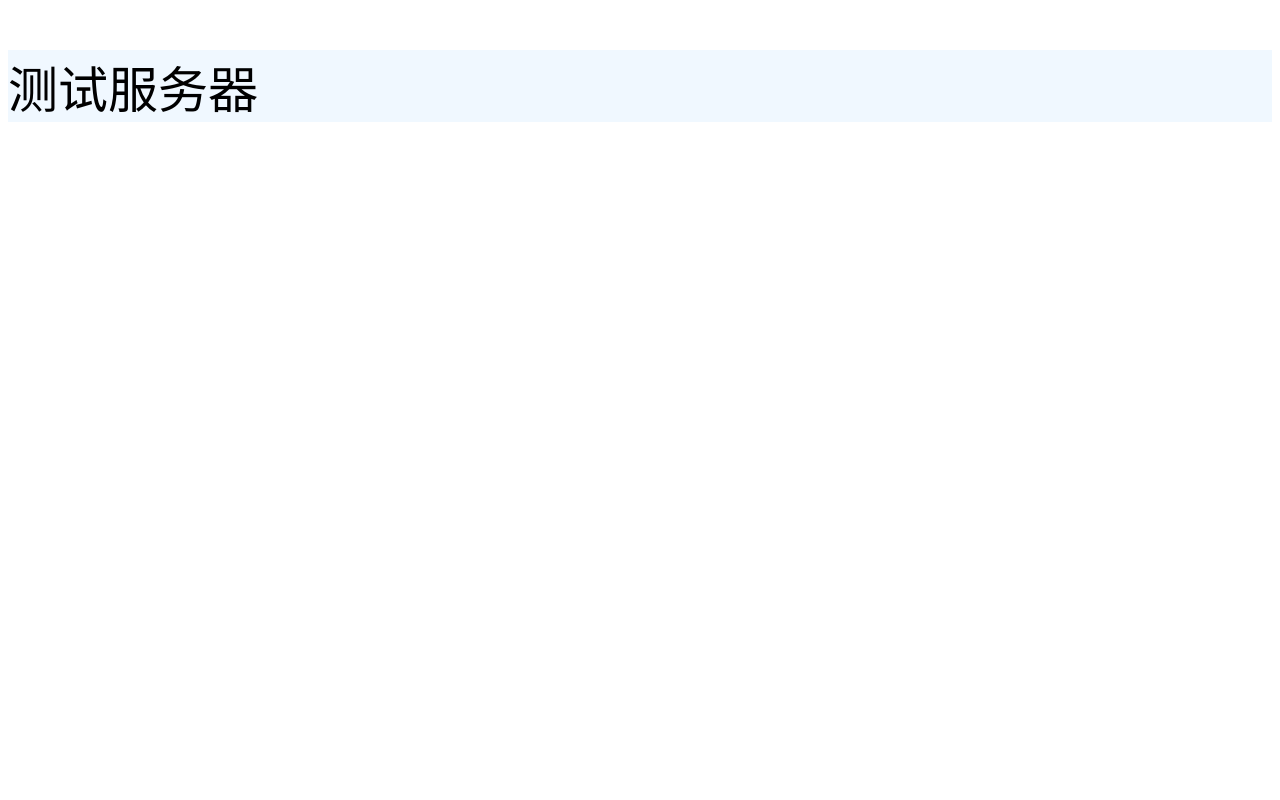
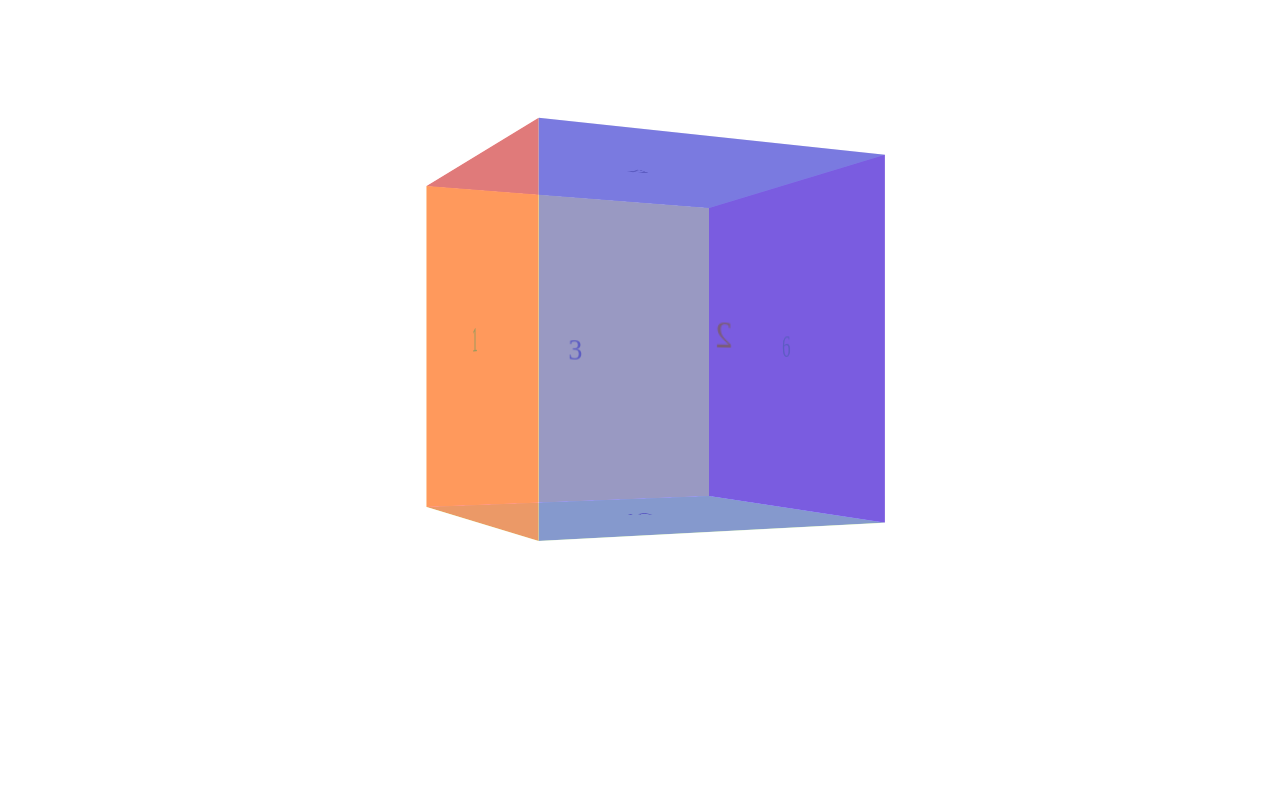
Before and after one commit to CyIce/mysite, a Python web app: template templates/blog/index.html in a window 1280 px wide. Run offline with Jinja, Linux system fonts and the light colour scheme; the template is opened without the code that fills it, so the values that code supplies are empty.

Commit message:
修改主页。

```diff
--- a/static/blog/css/index.css
+++ b/static/blog/css/index.css
@@ -1,4 +1,86 @@
-p{
-    background-color: aliceblue;
-    font-size: 50px;
+* {
+    margin: 0;
+    padding: 0;
 }
+
+.box {
+    width: 400px;
+    height: 400px;
+    margin: 200px auto;
+    -webkit-perspective: 1200px;
+    -moz-perspective: 1200px;
+    perspective: 1200px;
+}
+
+.box ul {
+    width: 300px;
+    height: 00px;
+    margin: 50px;
+    position: relative;
+    transform-style: preserve-3d;
+    animation: move 5s infinite linear;
+    transform-origin: center center 150px;
+}
+
+.box ul li {
+    width: 300px;
+    height: 300px;
+    list-style: none;
+    font-size: 30px;
+    color: black;
+    text-align: center;
+    line-height: 300px;
+    position: absolute;
+    direction: rtl;
+    transform: rotateY(180deg);
+}
+
+.box ul li:nth-of-type(1) {
+    background: red;
+    opacity: 0.4;
+}
+
+.box ul li:nth-of-type(2) {
+    background: blue;
+    opacity: 0.4;
+    transform: translateX(-300px) rotateY(90deg);
+    transform-origin: right;
+}
+
+.box ul li:nth-of-type(3) {
+    background: yellow;
+    opacity: 0.4;
+    transform: translateX(300px) rotateY(-90deg);
+    transform-origin: left;
+}
+
+.box ul li:nth-of-type(4) {
+    background: gray;
+    opacity: 0.4;
+    transform: translateY(-300px) rotateX(-90deg);
+    transform-origin: bottom;
+}
+
+.box ul li:nth-of-type(5) {
+    background: greenyellow;
+    opacity: 0.4;
+    transform: translateY(300px) rotateX(90deg);
+    transform-origin: top;
+}
+
+.box ul li:nth-of-type(6) {
+    background: purple;
+    opacity: 0.4;
+    transform: translateZ(300px) rotateY(180deg);
+}
+
+@keyframes move {
+    from {
+        transform: rotateY(0deg);
+    }
+
+    to {
+        transform: rotateY(360deg);
+    }
+
+}
--- a/templates/blog/index.html
+++ b/templates/blog/index.html
@@ -9,7 +9,16 @@
 </head>
 <body>
 
-<p>测试服务器</p>
+<div class="box">
+    <ul>
+        <li>1</li>
+        <li>2</li>
+        <li>3</li>
+        <li>4</li>
+        <li>5</li>
+        <li>6</li>
+    </ul>
+</div>
 
 </body>
 </html>
```
